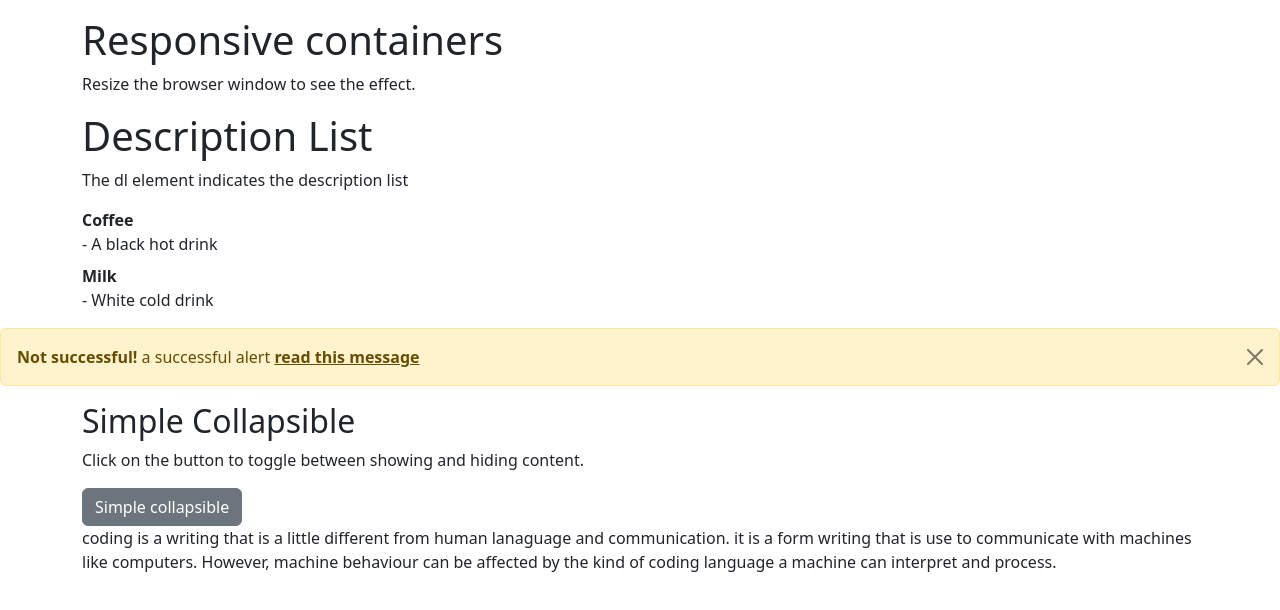
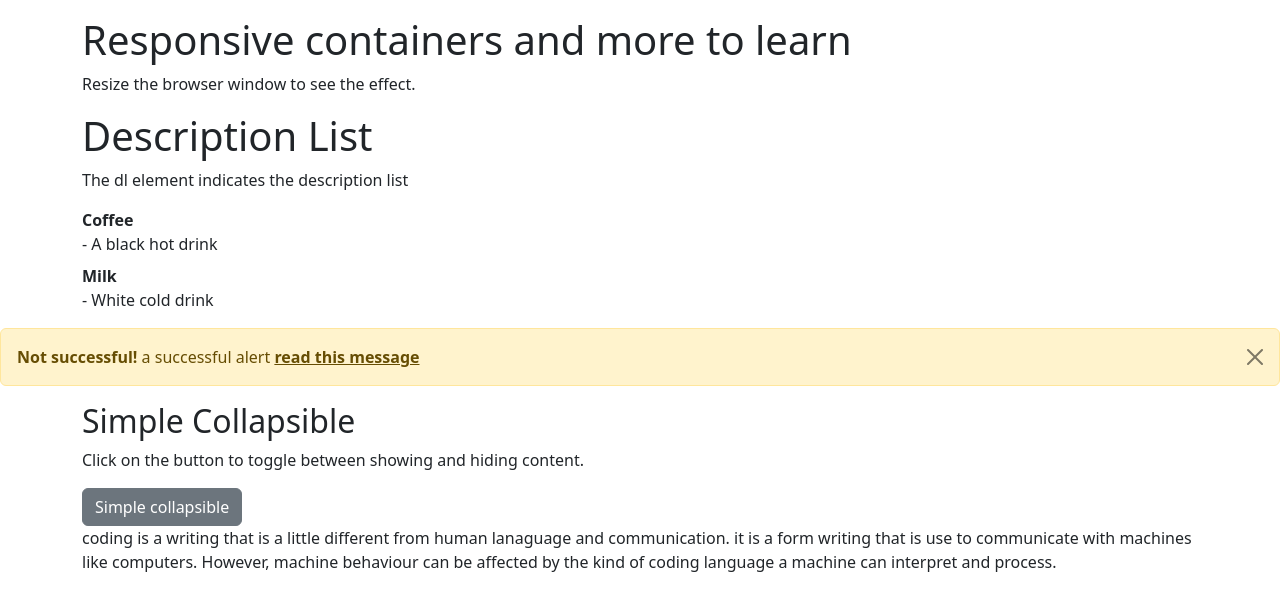
Before and after one commit to kce-jnr/kce-devfolio, a plain HTML site: page index.html in a window 1280 px wide. Drawn offline with nearby package versions, Linux system fonts and the light colour scheme.

Commit message:
updated the header

```diff
--- a/index.html
+++ b/index.html
@@ -11,7 +11,7 @@
 <body>
 
 <div class="container pt-3">
-    <h1>Responsive containers </h1>
+    <h1>Responsive containers and more to learn</h1>
     <p> Resize the browser window to see the effect.</p>
 </div>
 
```
